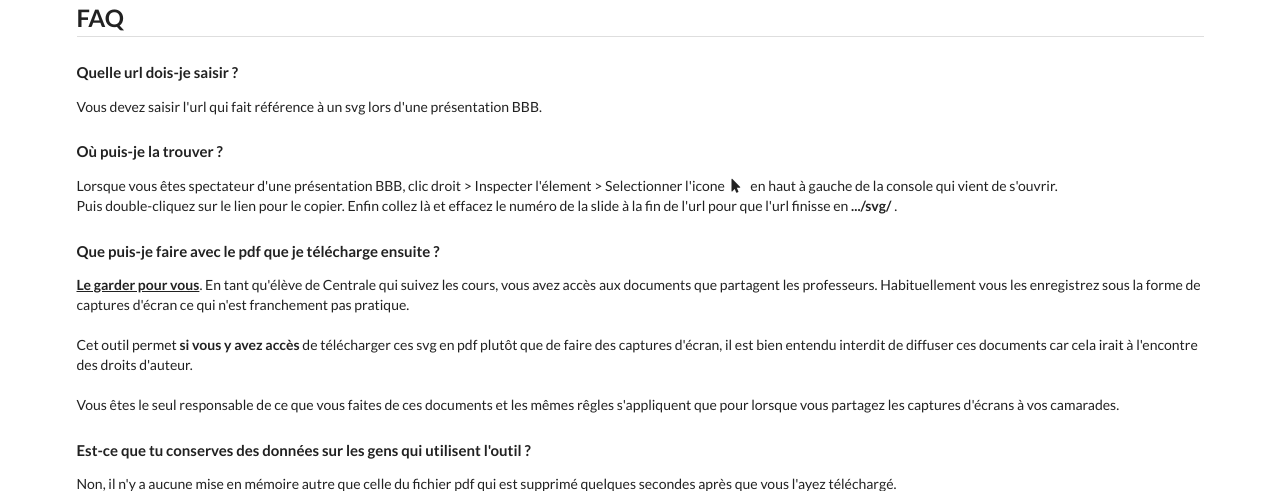
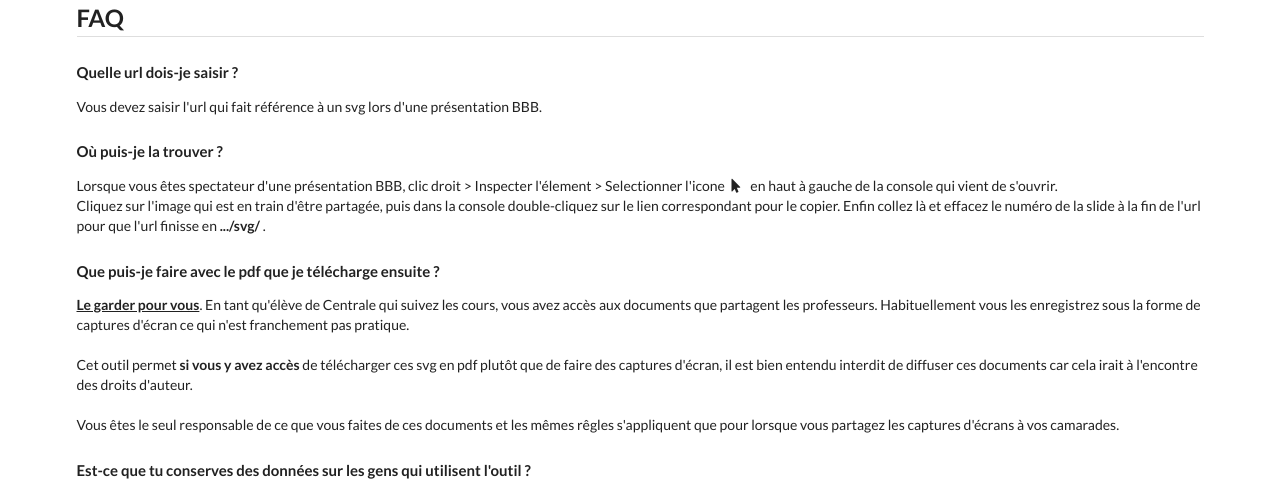
Before and after one commit to amenasria/BBB_svg_slides_scraper, a PHP site: page / in a window 1280 px wide. Shown: the part 412-903 px from the top of the page. Run offline with PHP 8.4, Linux system fonts and the light colour scheme; some libraries are stand-ins or nearby versions.

Commit message:
derniers ajouts

```diff
--- a/public/index.php
+++ b/public/index.php
@@ -72,7 +72,7 @@
         <h4>Quelle url dois-je saisir ?</h4>
         <p>Vous devez saisir l'url qui fait référence à un svg lors d'une présentation BBB.</p>
         <h4>Où puis-je la trouver ?</h4>
-        <p>Lorsque vous êtes spectateur d'une présentation BBB, clic droit > Inspecter l'élement > Selectionner l'icone <i class="mouse pointer icon"></i> en haut à gauche de la console qui vient de s'ouvrir.<br/>Puis double-cliquez sur le lien pour le copier. Enfin collez là et effacez le numéro de la slide à la fin de l'url pour que l'url finisse en <b>.../svg/</b> .</p>
+        <p>Lorsque vous êtes spectateur d'une présentation BBB, clic droit > Inspecter l'élement > Selectionner l'icone <i class="mouse pointer icon"></i> en haut à gauche de la console qui vient de s'ouvrir.<br/> Cliquez sur l'image qui est en train d'être partagée, puis dans la console double-cliquez sur le lien correspondant pour le copier. Enfin collez là et effacez le numéro de la slide à la fin de l'url pour que l'url finisse en <b>.../svg/</b> .</p>
         <h4>Que puis-je faire avec le pdf que je télécharge ensuite ?</h4>
         <p>
             <b><u>Le garder pour vous</u></b>. En tant qu'élève de Centrale qui suivez les cours, vous avez accès aux documents que partagent les professeurs. Habituellement vous les enregistrez sous la forme de captures d'écran ce qui n'est franchement pas pratique.
```
